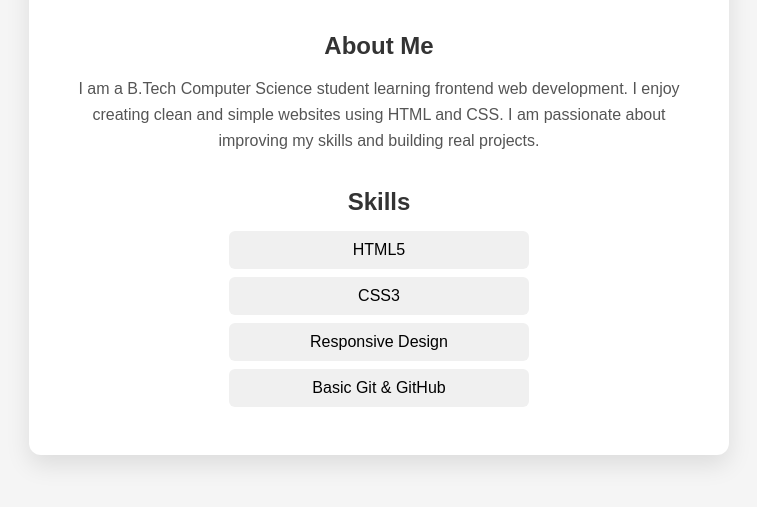
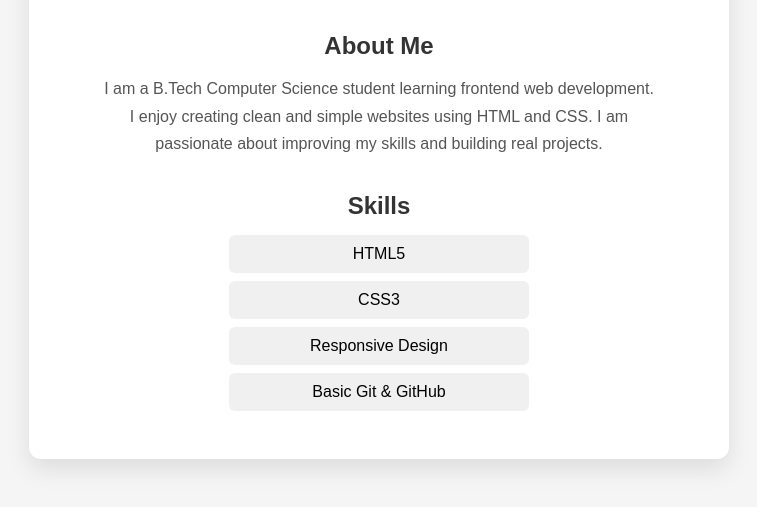
Before and after one commit to devyanisah-web/portfolio-website, a plain HTML site: page index.html in a window 1280 px wide. Shown: the part 195-702 px from the top of the page, without its empty margins (261-1018 px from the left). Drawn offline with Linux system fonts and the light colour scheme.

Commit message:
Update style.css

```diff
--- a/style.css
+++ b/style.css
@@ -43,9 +43,12 @@ section h2 {
 
 section p {
     color: #555;
-    line-height: 1.6;
+    line-height: 1.7;
     text-align: center;
+    max-width: 550px;
+    margin: 0 auto;
 }
+
 
 ul {
     list-style: none;
```
